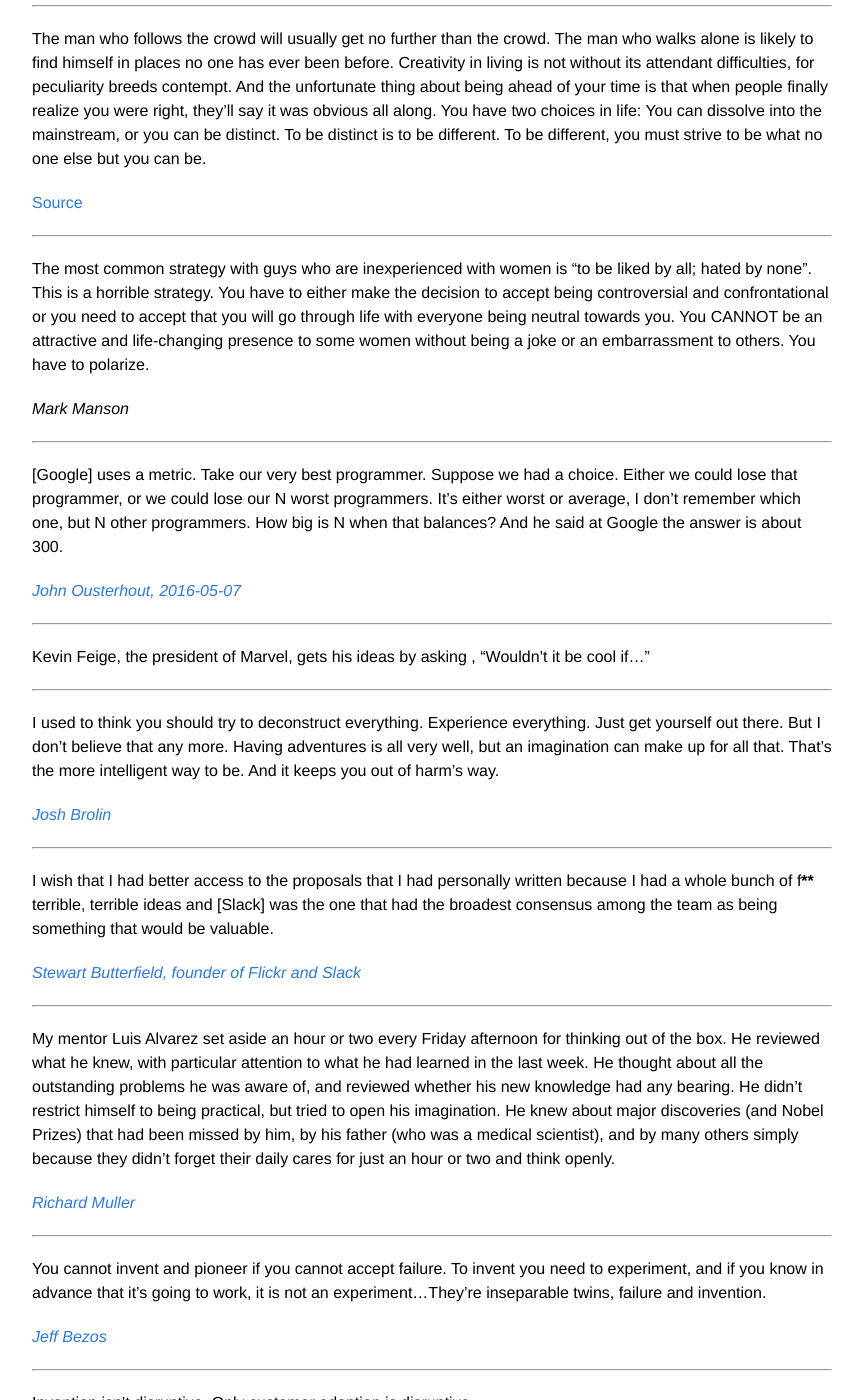
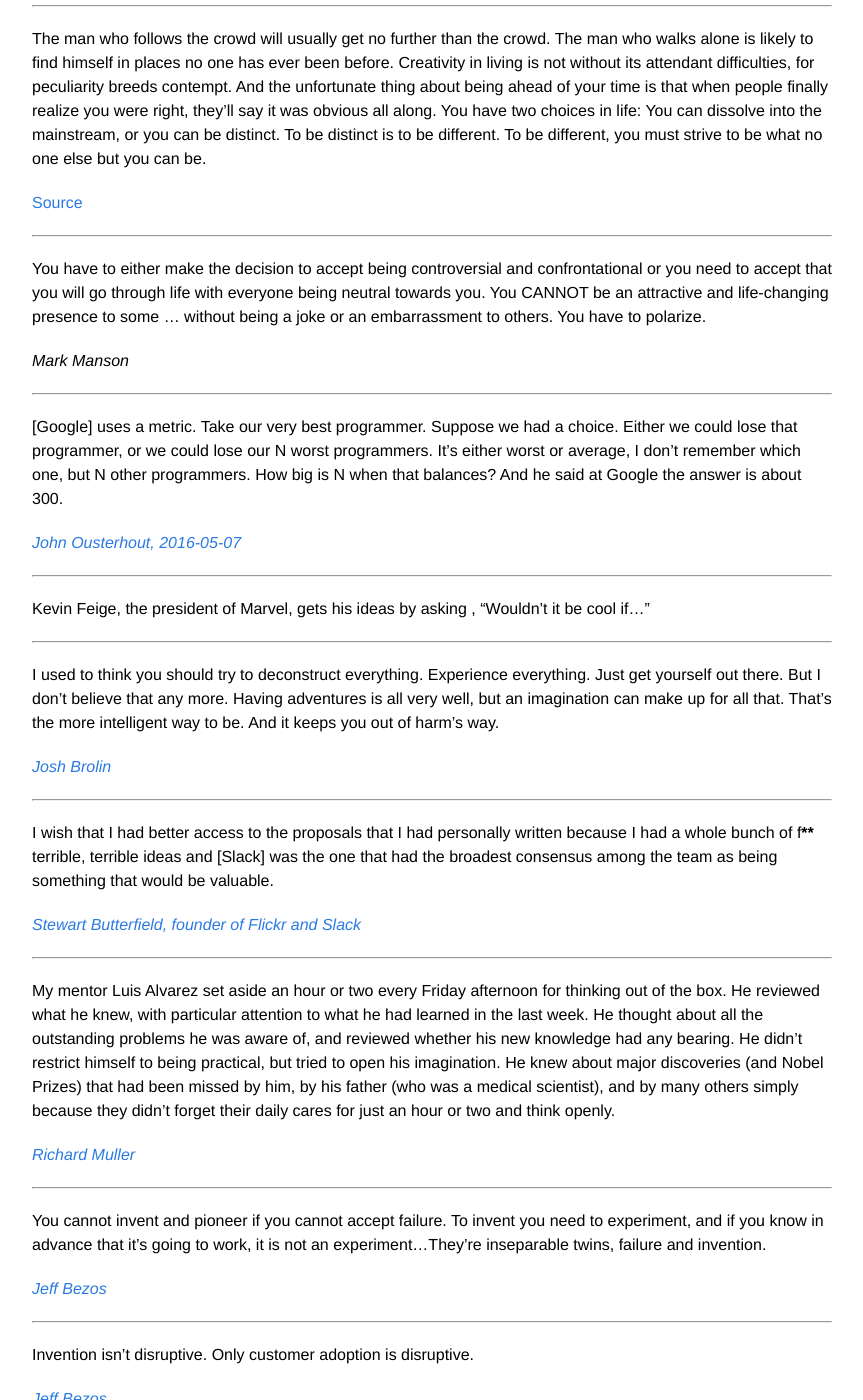
Before and after one commit to carsontang/carsontang.github.io, a Jekyll site: the page built from quotes.md, in a window 1280 px wide and 1400 px high, scrolled down 6426 px. Shown: the whole window, without its empty margins (208-1071 px from the left). Built offline with Jekyll 4.4.1, drawn with Linux system fonts in a browser that asks for light colours; some of the changed text lies outside the part shown.

```diff
--- a/quotes.md
+++ b/quotes.md
@@ -274,7 +274,7 @@ The man who follows the crowd will usually get no further than the crowd. The ma
 
 ---
 
-The most common strategy with guys who are inexperienced with women is "to be liked by all; hated by none". This is a horrible strategy. You have to either make the decision to accept being controversial and confrontational or you need to accept that you will go through life with everyone being neutral towards you. You CANNOT be an attractive and life-changing presence to some women without being a joke or an embarrassment to others. You have to polarize.
+You have to either make the decision to accept being controversial and confrontational or you need to accept that you will go through life with everyone being neutral towards you. You CANNOT be an attractive and life-changing presence to some ... without being a joke or an embarrassment to others. You have to polarize.
 
 *Mark Manson*
 
```
Also changed, not shown: other parts of quotes.md (+6 -0 lines).
